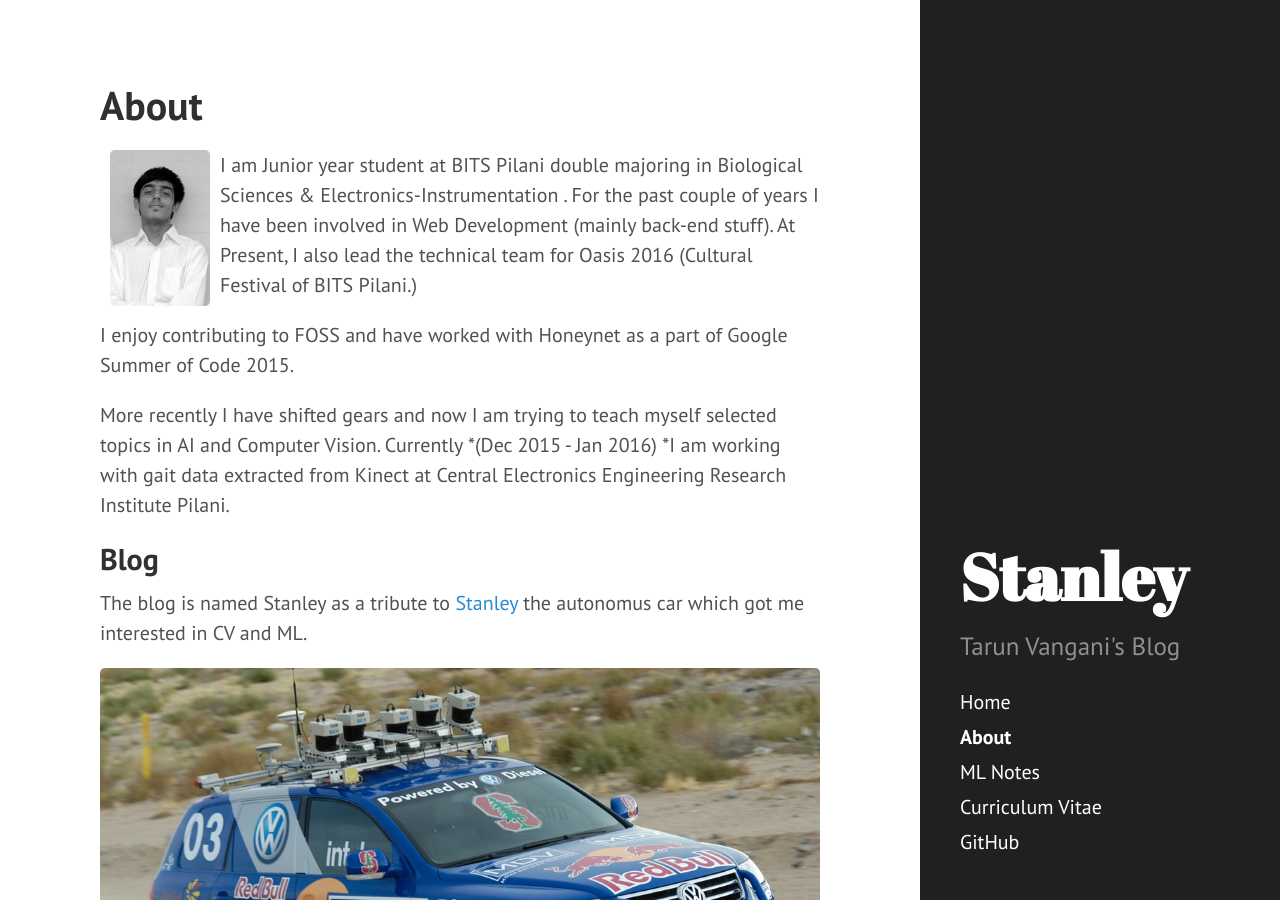
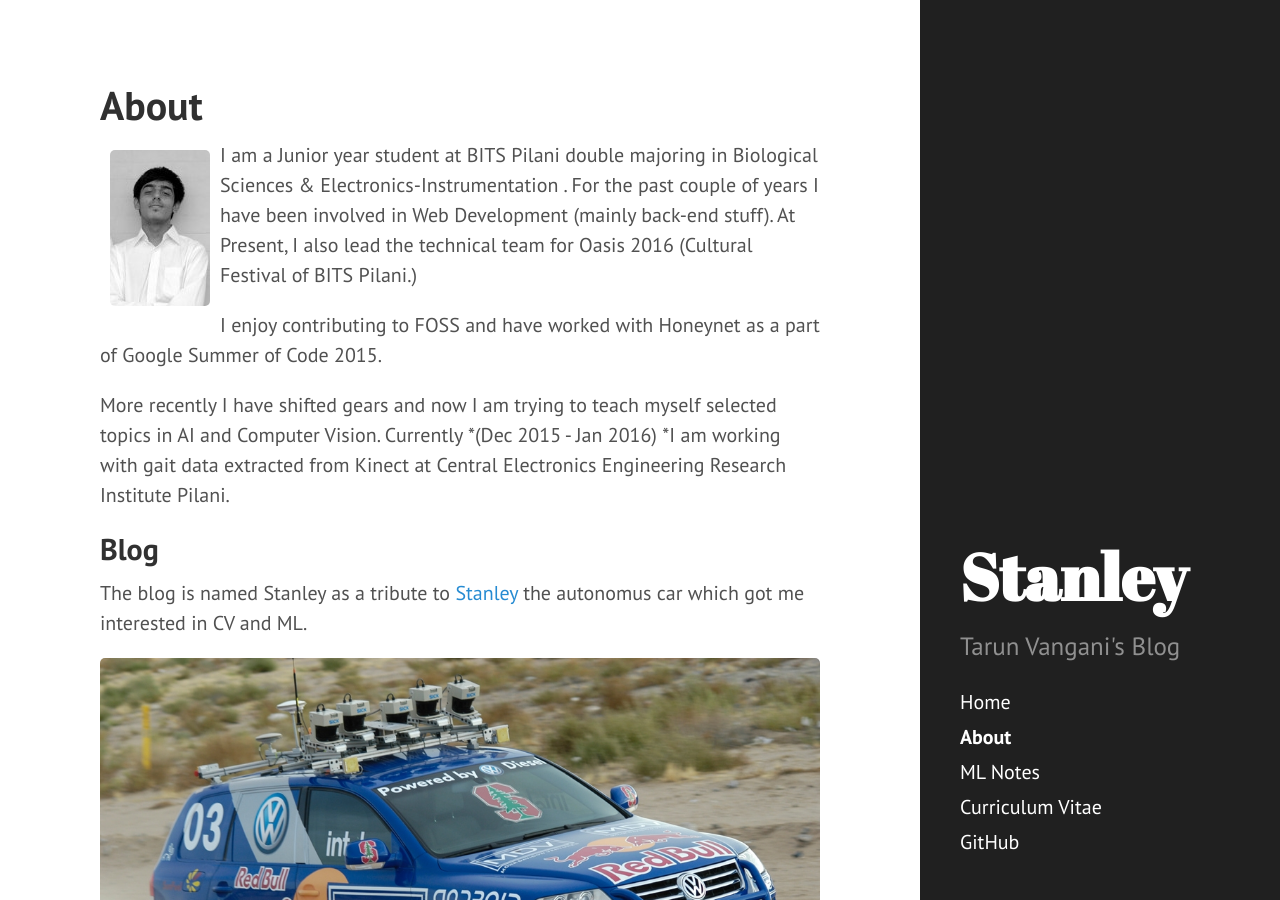
Before and after one commit to reachtarunhere/reachtarunhere.github.io, a Jekyll site: the page built from about.md, in a window 1280 px wide and 900 px high. Built offline with Jekyll 4.4.1, drawn with Linux system fonts in a browser that asks for light colours; Markdown is read by kramdown in place of the engine named in the settings.

Commit message:
wrapped text

```diff
--- a/about.md
+++ b/about.md
@@ -2,9 +2,7 @@
 layout: page
 title: About
 ---
-<img style="float: left;margin: 10px;" src="{{ site.url }}/public/img/profile.jpg">
-
-I am Junior year student at BITS Pilani double majoring in Biological Sciences & Electronics-Instrumentation . For the past couple of years I have been involved in Web Development (mainly back-end stuff). At Present, I also lead the technical team for Oasis 2016 (Cultural Festival of BITS Pilani.)
+<img style="float: left;margin: 10px;" src="{{ site.url }}/public/img/profile.jpg">I am a Junior year student at BITS Pilani double majoring in Biological Sciences & Electronics-Instrumentation . For the past couple of years I have been involved in Web Development (mainly back-end stuff). At Present, I also lead the technical team for Oasis 2016 (Cultural Festival of BITS Pilani.)
 
 I enjoy contributing to FOSS and have worked with Honeynet as a part of Google Summer of Code 2015.
 
```
